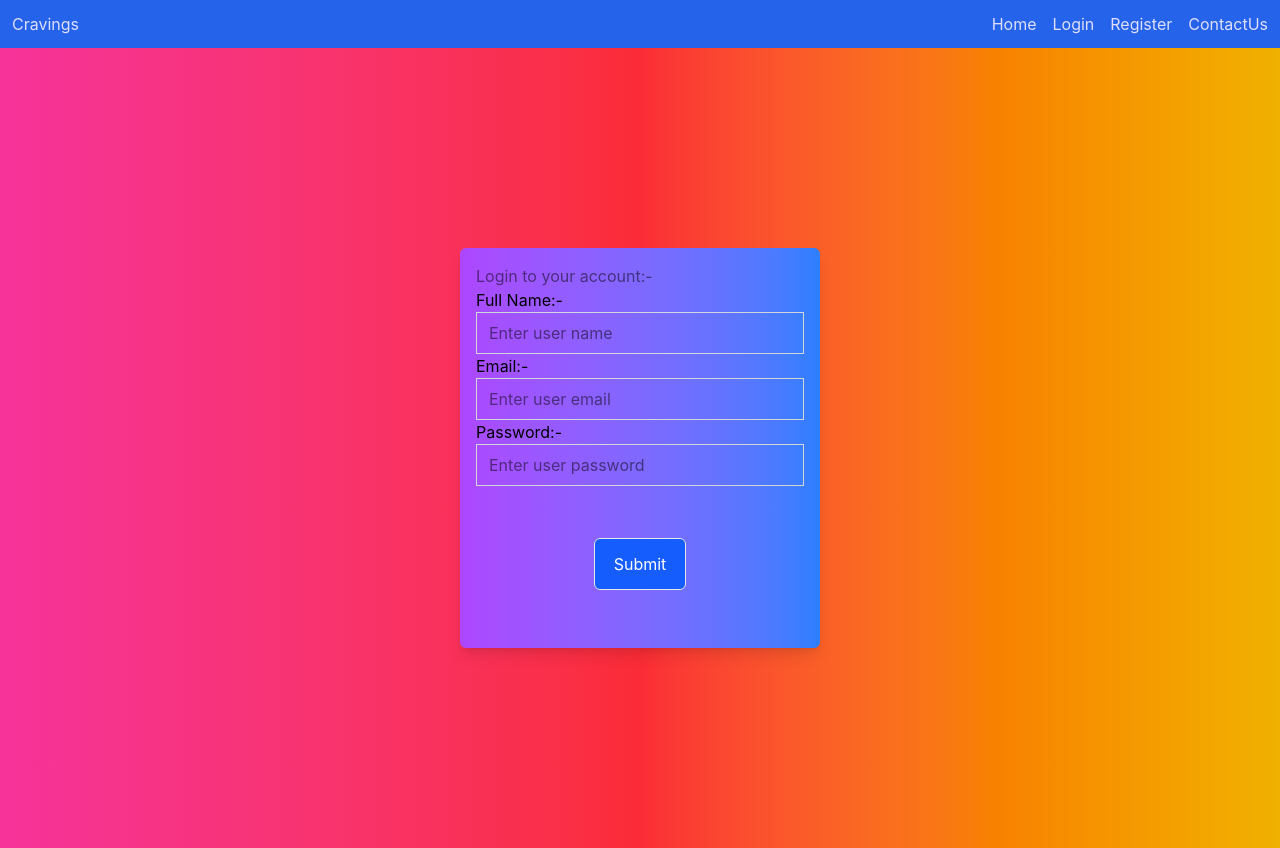
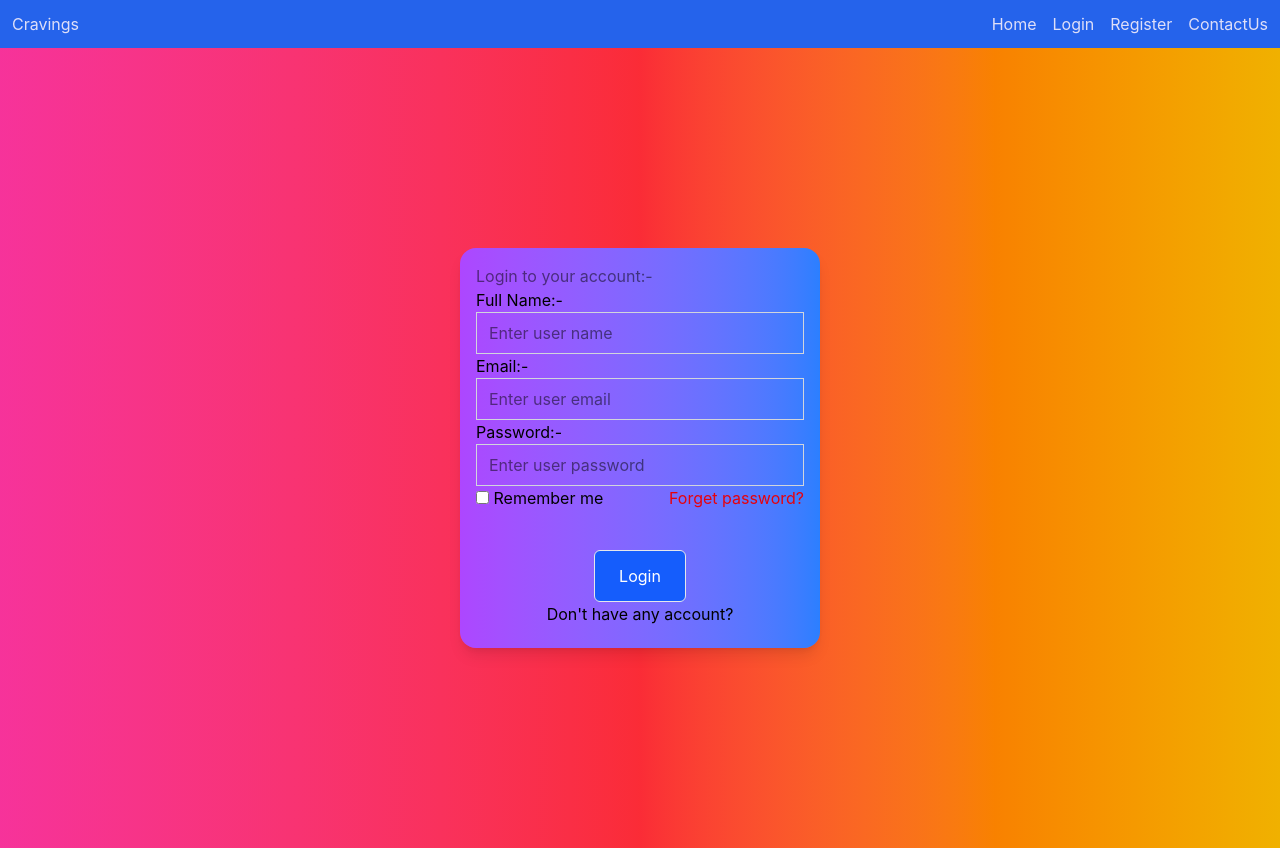
Before and after one commit to satyanshu123456/Cravings_7, a React (Vite) app: page /login in a window 1280 px wide. Built offline with nearby package versions, Linux system fonts and the light colour scheme.

Commit message:
feat: enhance forms in ContactUs, Login, and Register pages with improved layouts and additional elements

```diff
--- a/src/pages/ContactUs.jsx
+++ b/src/pages/ContactUs.jsx
@@ -3,7 +3,7 @@ import React from "react";
 const ContactUs = () => {
   return (
     <>
-      <div className="bg-gradient-to-r from-emerald-400 to-cyan-500min-h-screen w-full bg-cover bg-center flex items-center justify-center">
+      <div className="bg-gradient-to-r from-emerald-400 to-cyan-500min w-full min-h-screen m-0 p-0 bg-cover bg-no-repeat bg-fixed bg-cover bg-center flex items-center justify-center">
         <div className="px-[130px] py-20 ">
           <div className="w-[450px] rounded-2xl bg-gradient-to-r from-orange-400 to-indigo-600">
             <div className="p-3 text-center">
--- a/src/pages/Login.jsx
+++ b/src/pages/Login.jsx
@@ -4,7 +4,7 @@ const Login = () => {
   return (
     <>
       <div className="min-h-screen w-full flex items-center justify-center bg-gradient-to-r from-pink-500 via-red-500 to-yellow-500">
-        <div className=" h-100 w-90 rounded-md m-20 bg-gradient-to-r from-purple-500 to-blue-500 shadow-lg">
+        <div className=" h-100 w-90 rounded-2xl m-20 bg-gradient-to-r from-purple-500 to-blue-500 shadow-lg">
         <div className="p-4">
           <h6 className="opacity-50">Login to your account:-</h6>
           <label htmlFor="name" className>
@@ -40,8 +40,22 @@ const Login = () => {
             className="w-full px-3 py-2 border border-gray-300 focus:outline-none"
           />
 
-          <div className="mt-13 text-center">
-            <button className="border border-gray-200 h-13 w-23 bg-blue-600 text-white rounded-md">Submit</button>
+          <div className="flex justify-between">
+            <div>
+            <input type="checkbox" />
+          <span> Remember me</span>
+          </div>
+
+          <div><p className="text-red-600">Forget password?</p></div>
+
+
+          </div>
+
+          <div className="mt-10 text-center">
+            <button className="border border-gray-200 h-13 w-23 bg-blue-600 text-white rounded-md">Login</button>
+          </div>
+          <div className="text-center">
+            <p>Don't have any account?</p>
           </div>
         </div>
       </div>
--- a/src/pages/Register.jsx
+++ b/src/pages/Register.jsx
@@ -4,7 +4,7 @@ const Register = () => {
   return (
     <>
       <div className="min-h-screen w-full flex items-center justify-center bg-gradient-to-r from-cyan-500  to-blue-600">
-        <div className=" h-130 w-90 rounded-md m-20 bg-gradient-to-tr from-indigo-600 to-blue-500 shadow-lg">
+        <div className=" h-130 w-90 rounded-xl m-20 bg-gradient-to-tr from-indigo-600 to-blue-500 shadow-lg">
         <div className="p-4">
           <h6 className="opacity-50">Registration Now:-</h6>
           <label htmlFor="name" className>
@@ -62,8 +62,15 @@ const Register = () => {
             className="w-full px-3 py-2 border border-gray-300 focus:outline-none"
           />
 
-          <div className="mt-13 text-center">
-            <button className="border border-gray-200 h-13 w-23 bg-blue-600 text-white rounded-md">Submit</button>
+          <input type="checkbox"/>
+          <span> I agree to the terms and conditions.</span>
+
+          <div className="mt-10 text-center">
+            <button className="border border-gray-200 h-13 w-23 bg-blue-600 text-white rounded-md">Register</button>
+          </div>
+
+          <div className="text-center">
+            <p>Already Registered?<a href="#" className="text-red-600">Login here</a></p>
           </div>
         </div>
       </div>
```
